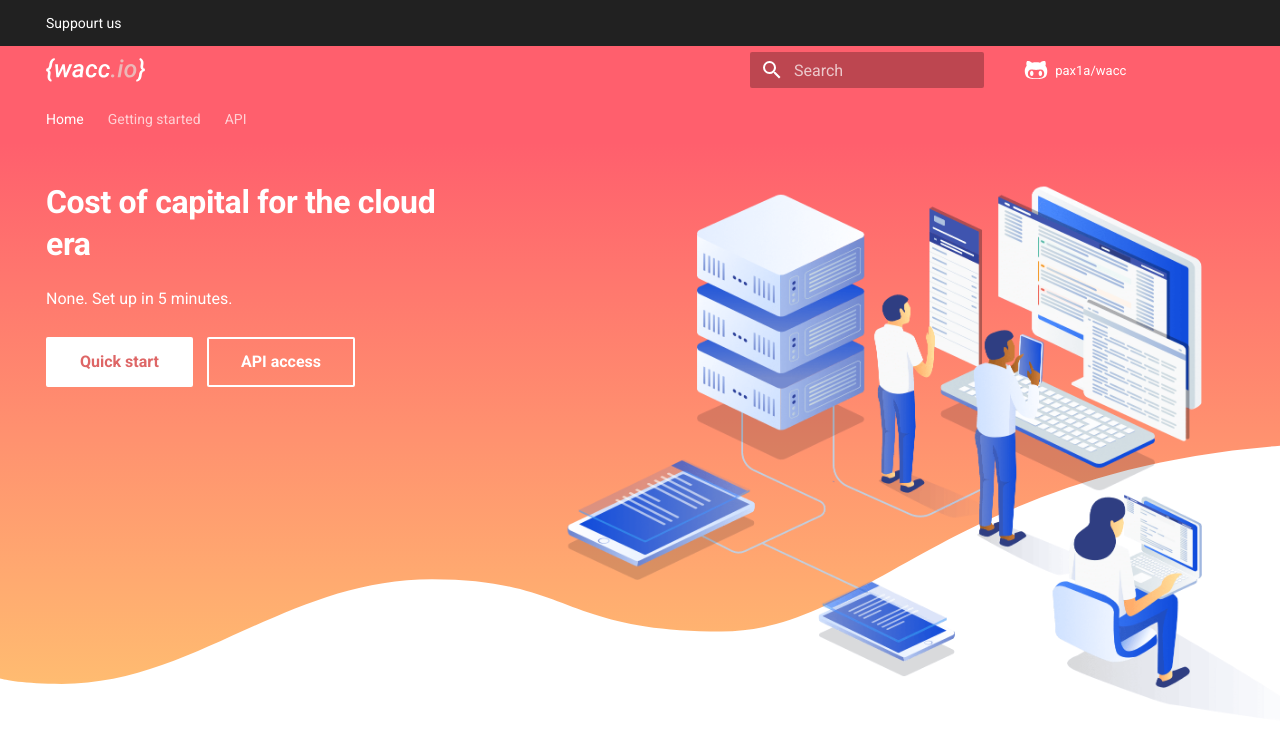
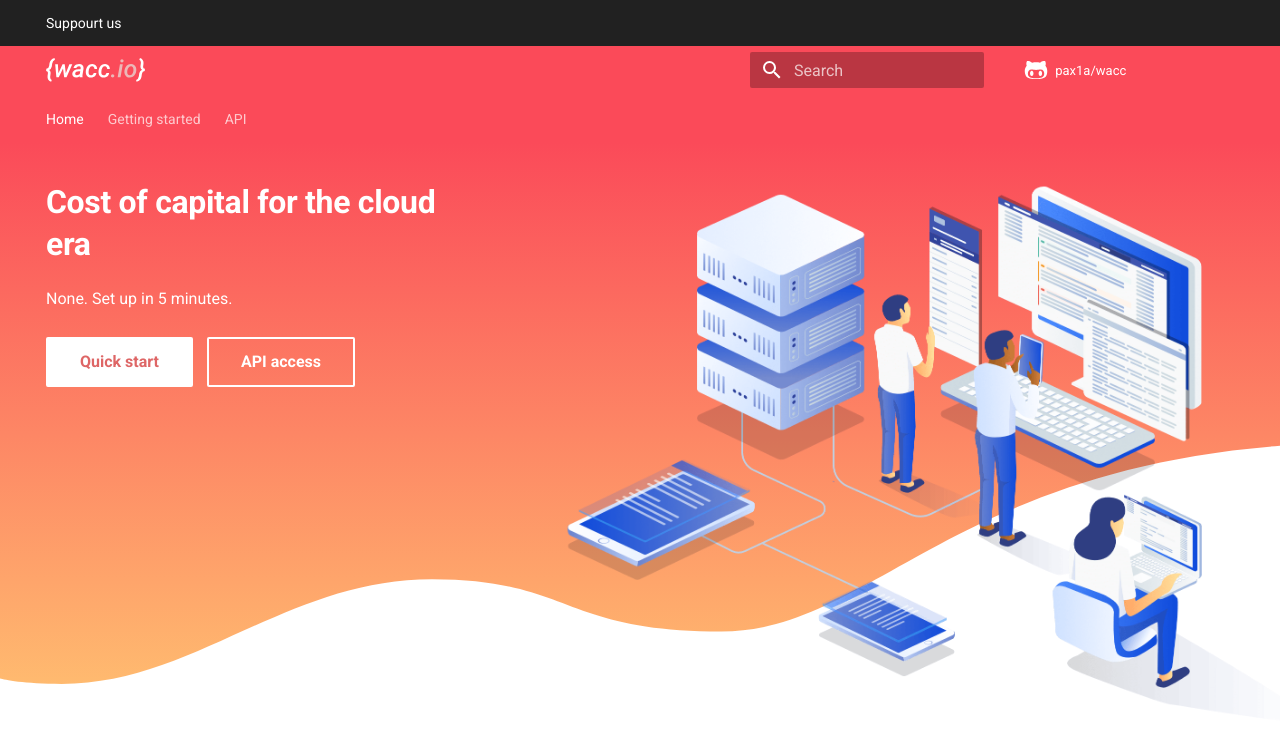
Before and after one commit to pax1a/wacc, an MkDocs documentation site: the page built from docs/index.md, in a window 1280 px wide. Shown: the top 752 px of the page. Built offline with MkDocs 1.6.1 and Material for MkDocs 9.7.7, drawn with Linux system fonts in a browser that asks for light colours; comment, search, counter and statistics services are not loaded.

Commit message:
Update custom.css

```diff
--- a/docs/stylesheets/custom.css
+++ b/docs/stylesheets/custom.css
@@ -1,7 +1,7 @@
 :root {
-  --md-primary-fg-color:        #FF5F6D;
+  --md-primary-fg-color:        #FB4A59;
   --md-primary-fg-color--light: #FFC371;
-  --md-primary-fg-color--dark:  #90030C;
+  --md-primary-fg-color--dark:  #FB4A59;
 }
 
 ////
```
